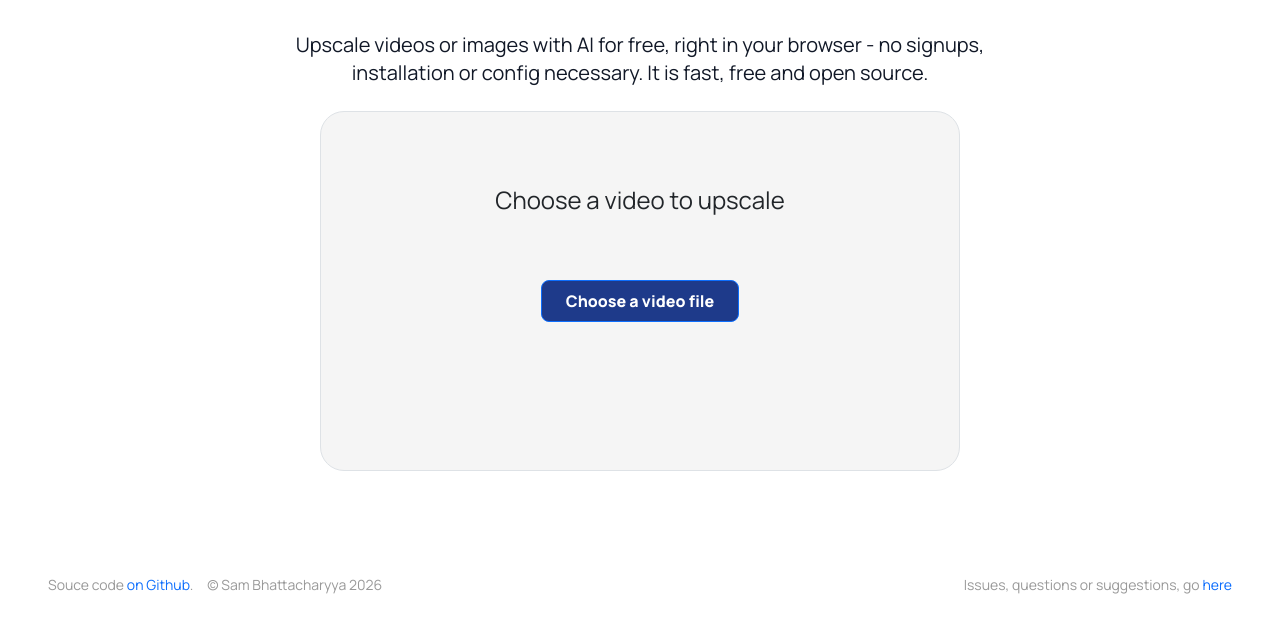
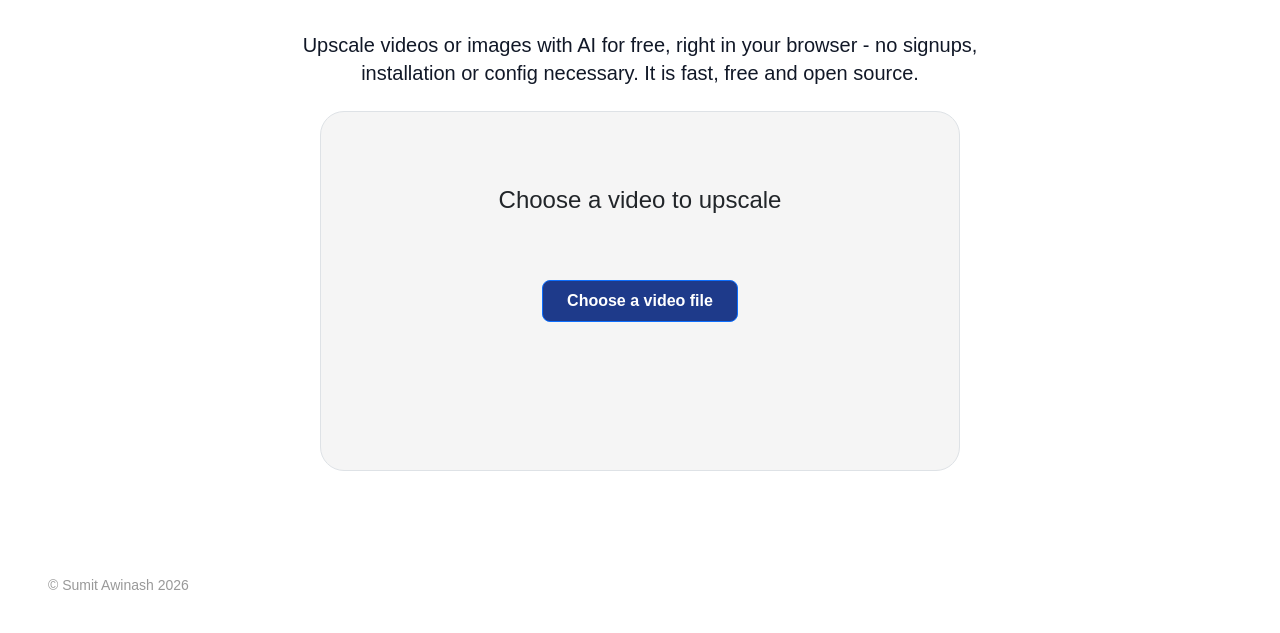
Before and after one commit to sumitawinash/video-upscaler, a website built with webpack: page src/index.html in a window 1280 px wide. Shown: the part 157-790 px from the top of the page. Built offline with nearby package versions, Linux system fonts and the light colour scheme; files whose address does not match are found by name.

Commit message:
Change font and update footer information
Updated the font link and modified footer content.

```diff
--- a/src/index.html
+++ b/src/index.html
@@ -23,7 +23,7 @@
     <meta name="google-adsense-account" content="ca-pub-5929265228562391">
 
     <link rel="preconnect" href="https://fonts.gstatic.com" crossorigin>
-    <link href="https://fonts.googleapis.com/css2?family=Manrope:wght@200;400;800&display=swap" rel="stylesheet">
+    <link href="https://fonts.googleapis.com/css2?family=Instrument+Serif:wght@400&family=Inter:wght@400;600&display=swap" rel="stylesheet">
     <link rel="icon" href="logo.svg">
     <script
             src="https://js.sentry-cdn.com/367836f9b4faffd76ee764bbacfa7bd8.min.js"
@@ -219,11 +219,7 @@ I built it because from previous experience as a casual user who just wants to u
 
 <div id="footer" class="fixed left-0 bottom-0 w-full text-gray-text text-center text-sm p-5">
     <div class="float-left">
-        Souce code <a class="text-primary" href="https://github.com/sb2702/free-ai-video-upscaler" >on Github</a>.  &nbsp;  &nbsp; © Sam Bhattacharyya 2026
-    </div>
-
-    <div class="float-right">
-        Issues, questions or suggestions, go <a class="text-primary" href="https://videoupscaler.canny.io/issues-requests"> here</a>
+        © Sumit Awinash 2026
     </div>
 
 </div>
```
